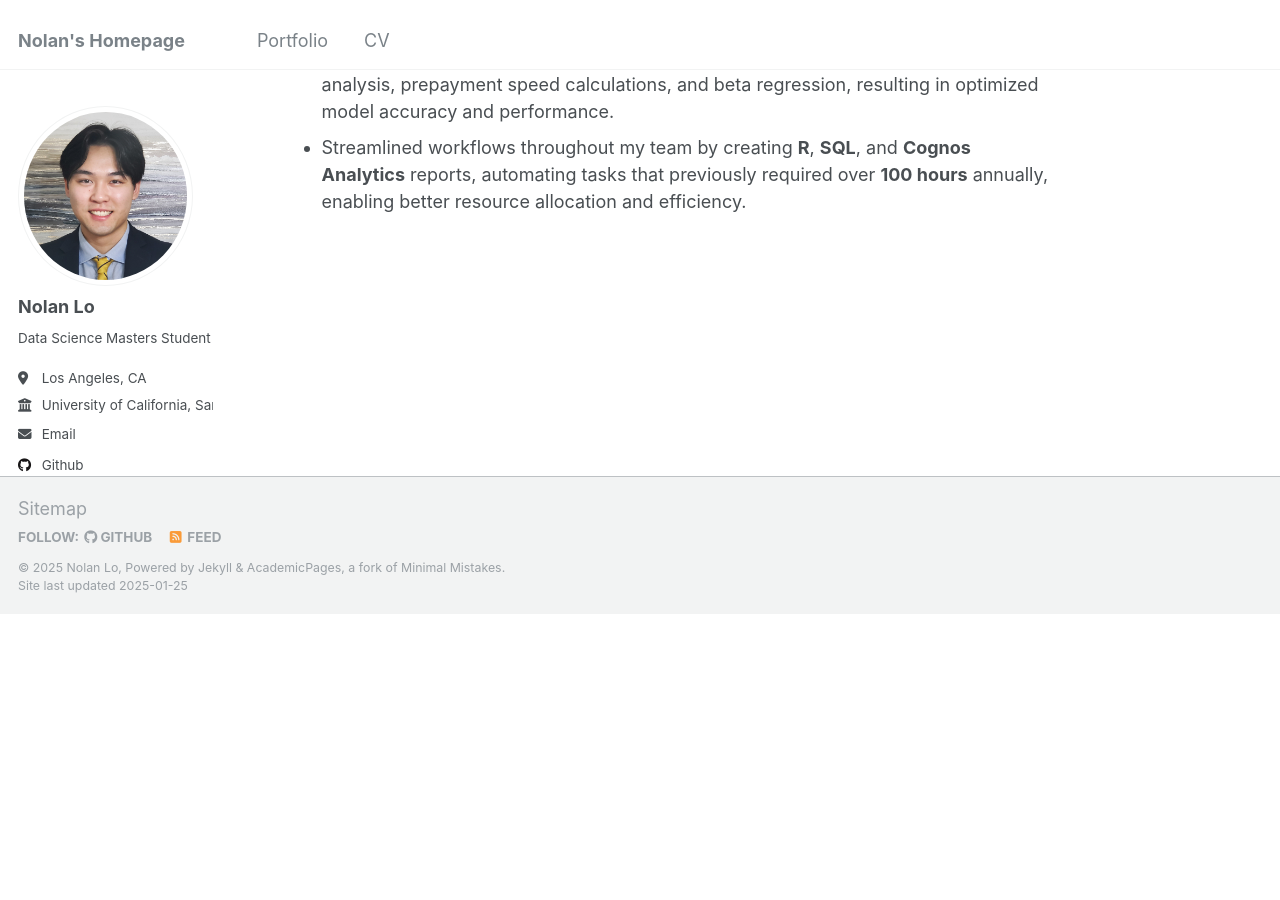
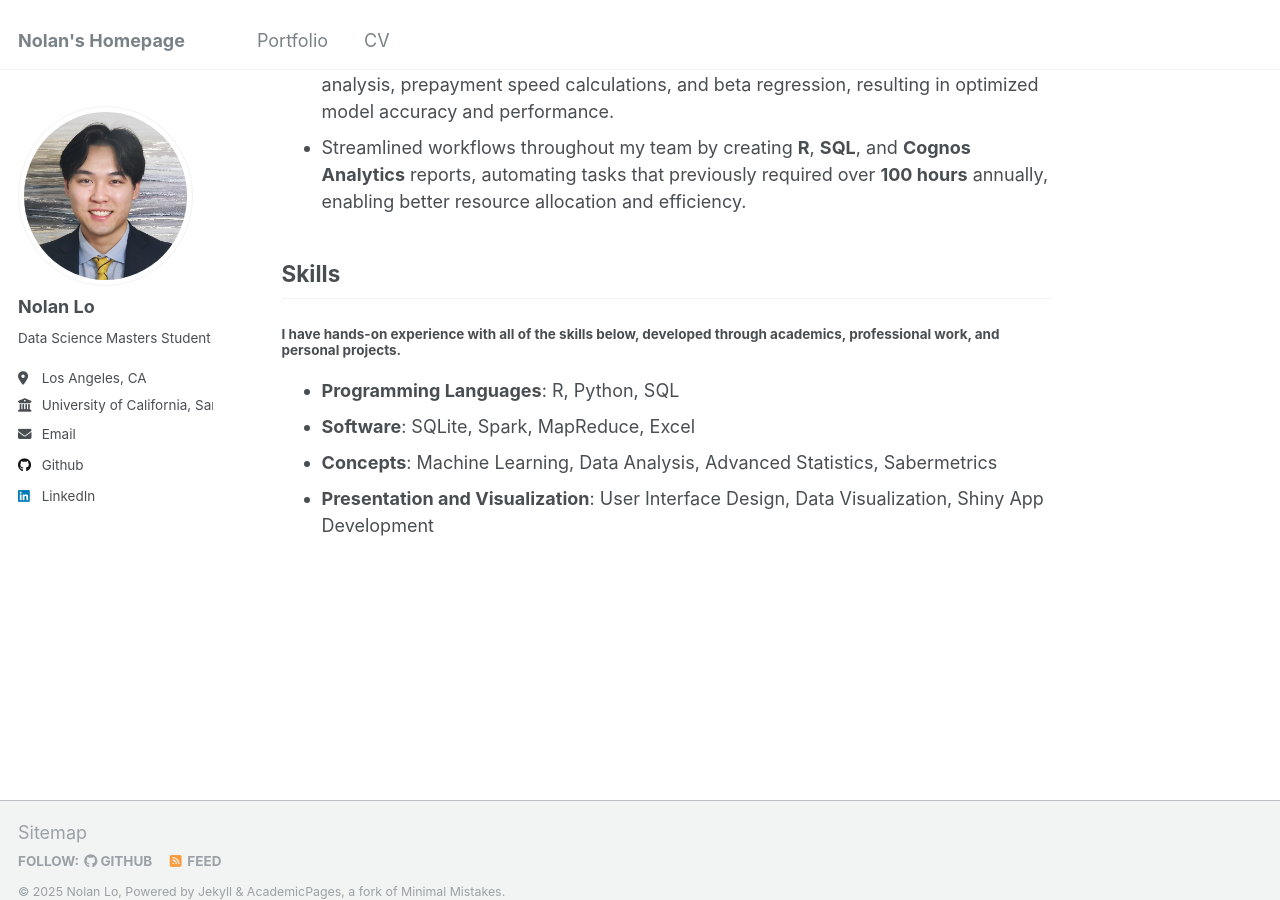
Before and after one commit to Nolan-Lo/Nolan-Lo.github.io, a Jekyll site: the page built from _pages/about.md, in a window 1280 px wide and 900 px high, scrolled down 570 px. Built offline with Jekyll 4.4.1, drawn with Linux system fonts in a browser that asks for light colours; before the commit the page ends 1184 px from its top, so only the background shows below that.

Commit message:
Update about.md
Added skills section

```diff
--- a/_pages/about.md
+++ b/_pages/about.md
@@ -19,3 +19,11 @@ redirect_from:
 - Designed and implemented a **SQL** query that calculates income generated by all business relationship specialists across the bank, automating the process and saving **12 hours** per quarter by providing critical compensation insights.
 - Developed advanced **R** scripts to generate detailed analyses, including decay analysis, prepayment speed calculations, and beta regression, resulting in optimized model accuracy and performance.
 - Streamlined workflows throughout my team by creating **R**, **SQL**, and **Cognos Analytics** reports, automating tasks that previously required over **100 hours** annually, enabling better resource allocation and efficiency.
+
+
+## Skills
+#### I have hands-on experience with all of the skills below, developed through academics, professional work, and personal projects.
+- **Programming Languages**: R, Python, SQL
+- **Software**: SQLite, Spark, MapReduce, Excel
+- **Concepts**: Machine Learning, Data Analysis, Advanced Statistics, Sabermetrics
+- **Presentation and Visualization**: User Interface Design, Data Visualization, Shiny App Development
```
